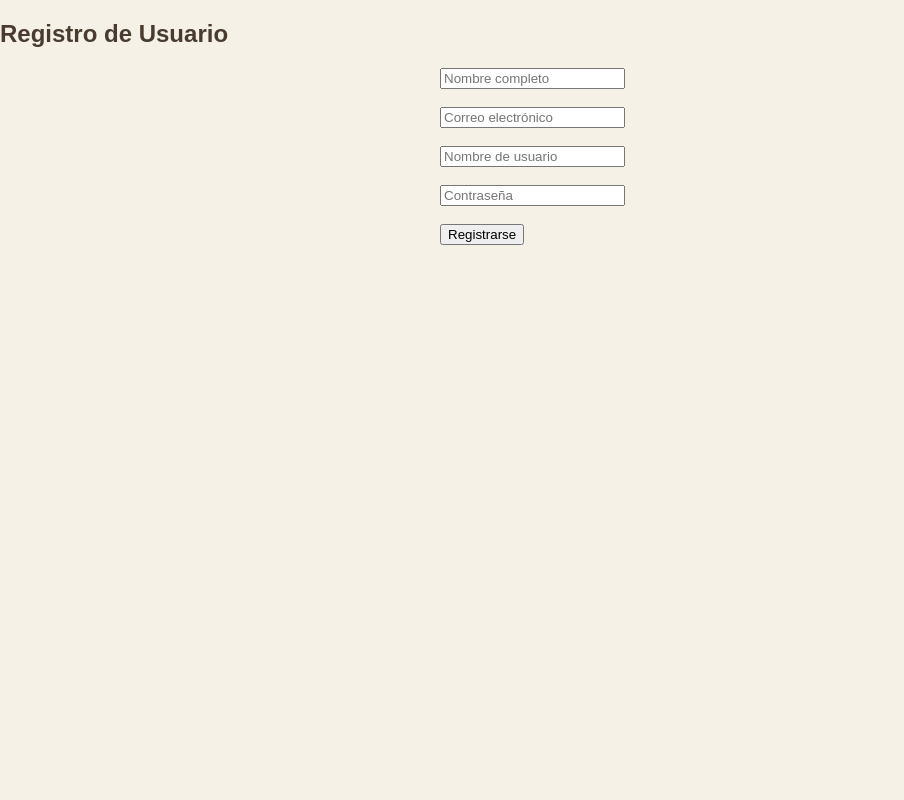
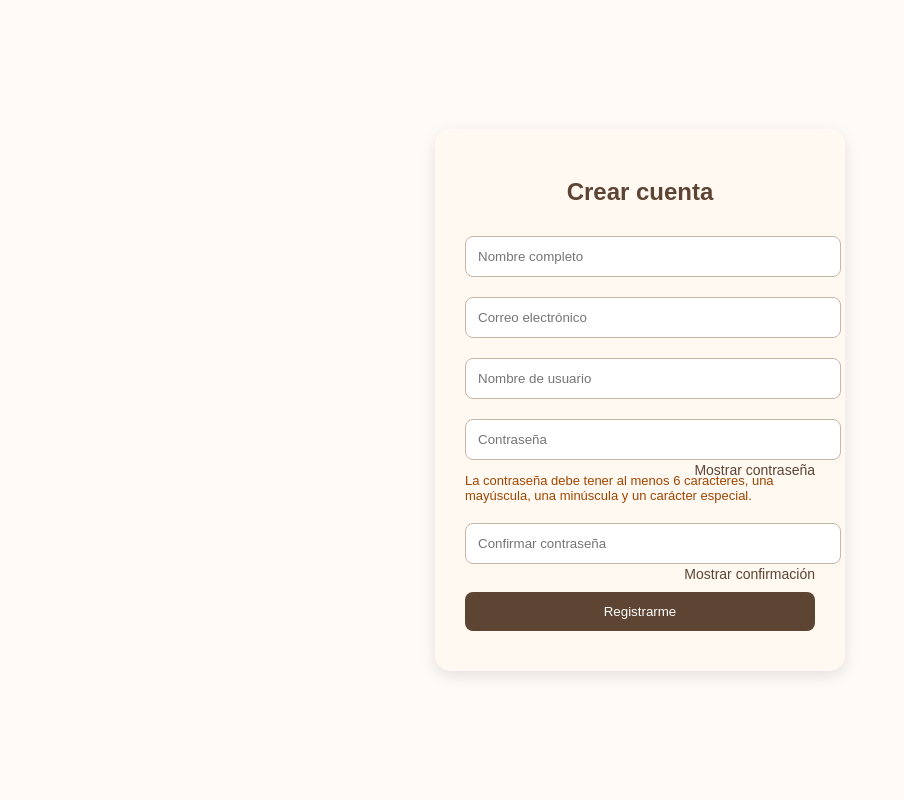
Before and after one commit to araceli-129361/Mi-PHP-Proyecto, a PHP site: page /registro.php in a window 1280 px wide. Shown: the whole page, without its empty margins (0-904 px from the left). Run offline with PHP 8.4, Linux system fonts and the light colour scheme; a stand-in replaces the project's code that opens the database connection.

Commit message:
Update registro.php

```diff
--- a/pagina web/registro.php
+++ b/pagina web/registro.php
@@ -1,25 +1,42 @@
 <?php
+// Mostrar errores para depuración
+ini_set('display_errors', 1);
+ini_set('display_startup_errors', 1);
+error_reporting(E_ALL);
+
 include("db.php");
 session_start();
-$mensaje = '';
 
 if ($_SERVER["REQUEST_METHOD"] == "POST") {
-    $nombre = $_POST['nombre'];
-    $correo = $_POST['correo'];
-    $usuario = $_POST['usuario'];
+    $nombre = trim($_POST['nombre']);
+    $correo = trim($_POST['correo']);
+    $usuario = trim($_POST['usuario']);
     $contrasena = $_POST['contrasena'];
+    $confirmar = $_POST['confirmar'];
 
-    // Cifrado seguro
-    $hash = password_hash($contrasena, PASSWORD_DEFAULT);
-
-    $sql = "INSERT INTO usuarios (nombre, correo, usuario, contrasena, rol)
-            VALUES ('$nombre', '$correo', '$usuario', '$hash', 'usuario')";
-    $resultado = mysqli_query($conexion, $sql);
-
-    if ($resultado) {
-        $mensaje = "✅ Registro exitoso. Ahora puedes iniciar sesión.";
+    // Validar que coincidan
+    if ($contrasena !== $confirmar) {
+        echo "<script>alert('Las contraseñas no coinciden');</script>";
+    }
+    // Validar requisitos de seguridad
+    elseif (!preg_match('/^(?=.*[a-z])(?=.*[A-Z])(?=.*[^A-Za-z0-9]).{6,}$/', $contrasena)) {
+        echo "<script>alert('La contraseña debe tener al menos 6 caracteres, una mayúscula, una minúscula y un carácter especial.');</script>";
     } else {
-        $mensaje = "❌ Error al registrar: " . mysqli_error($conexion);
+        // Validar si ya existe el usuario
+        $verificar = mysqli_query($conexion, "SELECT * FROM usuarios WHERE usuario = '$usuario'");
+        if (mysqli_num_rows($verificar) > 0) {
+            echo "<script>alert('Este nombre de usuario ya está en uso');</script>";
+        } else {
+            $hash = password_hash($contrasena, PASSWORD_DEFAULT);
+            $rol = 'usuario';
+            $sql = "INSERT INTO usuarios (nombre, correo, usuario, contrasena, rol)
+                    VALUES ('$nombre', '$correo', '$usuario', '$hash', '$rol')";
+            if (mysqli_query($conexion, $sql)) {
+                echo "<script>alert('Registro exitoso'); window.location.href='login.php';</script>";
+            } else {
+                echo "Error: " . mysqli_error($conexion);
+            }
+        }
     }
 }
 ?>
@@ -28,22 +45,89 @@ if ($_SERVER["REQUEST_METHOD"] == "POST") {
 <html lang="es">
 <head>
     <meta charset="UTF-8">
-    <title>Registro de Usuario</title>
+    <title>Registro | El Ángel</title>
     <link rel="stylesheet" href="style.css">
+    <style>
+        body {
+            font-family: 'Poppins', sans-serif;
+            background-color: #fdfaf7;
+            display: flex;
+            justify-content: center;
+            align-items: center;
+            height: 100vh;
+        }
+        .registro-container {
+            background-color: #fff9f2;
+            padding: 30px;
+            border-radius: 15px;
+            box-shadow: 0 5px 15px rgba(0,0,0,0.1);
+            width: 350px;
+        }
+        .registro-container h2 {
+            text-align: center;
+            margin-bottom: 20px;
+            color: #5d4433;
+        }
+        .registro-container input {
+            width: 100%;
+            padding: 12px;
+            margin: 10px 0;
+            border-radius: 8px;
+            border: 1px solid #c8b7a6;
+        }
+        .registro-container input[type="submit"] {
+            background-color: #5d4433;
+            color: white;
+            border: none;
+            cursor: pointer;
+        }
+        .registro-container input[type="submit"]:hover {
+            background-color: #472f21;
+        }
+        .toggle-password {
+            font-size: 14px;
+            color: #5d4433;
+            cursor: pointer;
+            text-align: right;
+            margin-top: -8px;
+        }
+        .mensaje-contraseña {
+            font-size: 13px;
+            color: #a04500;
+            margin-top: -5px;
+            margin-bottom: 10px;
+        }
+    </style>
 </head>
 <body>
-<main class="container presentacion">
-    <h2>Registro de Usuario</h2>
-    <?php if ($mensaje): ?>
-        <p style="color:green;"><?php echo $mensaje; ?></p>
-    <?php endif; ?>
-    <form method="POST" style="max-width:400px; margin:auto;">
-        <input type="text" name="nombre" placeholder="Nombre completo" required><br><br>
-        <input type="email" name="correo" placeholder="Correo electrónico" required><br><br>
-        <input type="text" name="usuario" placeholder="Nombre de usuario" required><br><br>
-        <input type="password" name="contrasena" placeholder="Contraseña" required><br><br>
-        <button class="btn-3" type="submit">Registrarse</button>
+<div class="registro-container">
+    <h2>Crear cuenta</h2>
+    <form method="post">
+        <input type="text" name="nombre" placeholder="Nombre completo" required>
+        <input type="email" name="correo" placeholder="Correo electrónico" required>
+        <input type="text" name="usuario" placeholder="Nombre de usuario" required>
+
+        <input type="password" id="contrasena" name="contrasena" placeholder="Contraseña" required
+               pattern="(?=.*[a-z])(?=.*[A-Z])(?=.*[^A-Za-z0-9]).{6,}"
+               title="Debe tener al menos 6 caracteres, una mayúscula, una minúscula y un carácter especial.">
+        <div class="toggle-password" onclick="togglePassword('contrasena')">Mostrar contraseña</div>
+        <div class="mensaje-contraseña">
+            La contraseña debe tener al menos 6 caracteres,
+             una mayúscula, una minúscula y un carácter especial.
+        </div>
+
+        <input type="password" id="confirmar" name="confirmar" placeholder="Confirmar contraseña" required>
+        <div class="toggle-password" onclick="togglePassword('confirmar')">Mostrar confirmación</div>
+
+        <input type="submit" value="Registrarme">
     </form>
-</main>
+</div>
+
+<script>
+function togglePassword(id) {
+    const input = document.getElementById(id);
+    input.type = input.type === 'password' ? 'text' : 'password';
+}
+</script>
 </body>
 </html>
```
